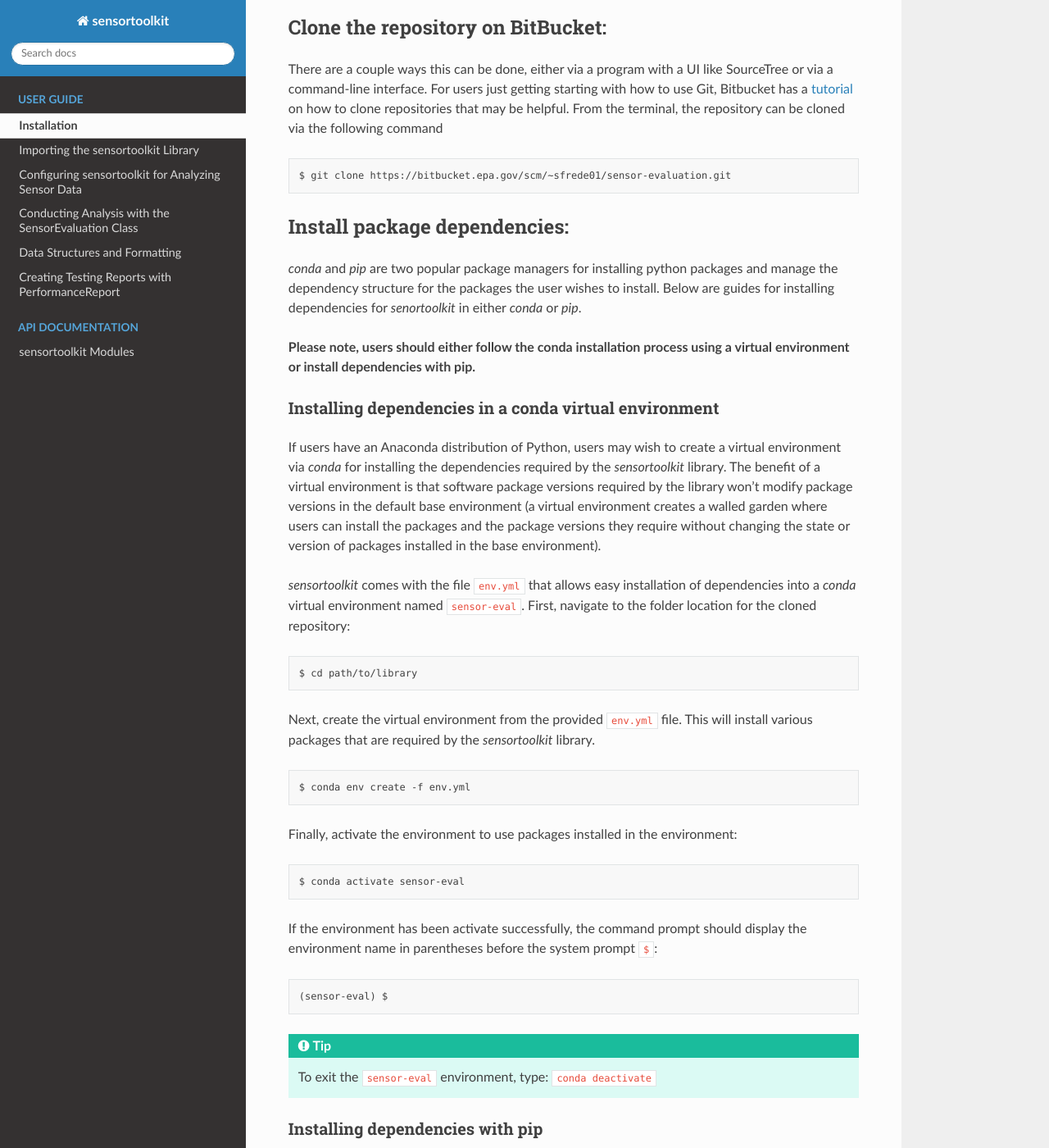
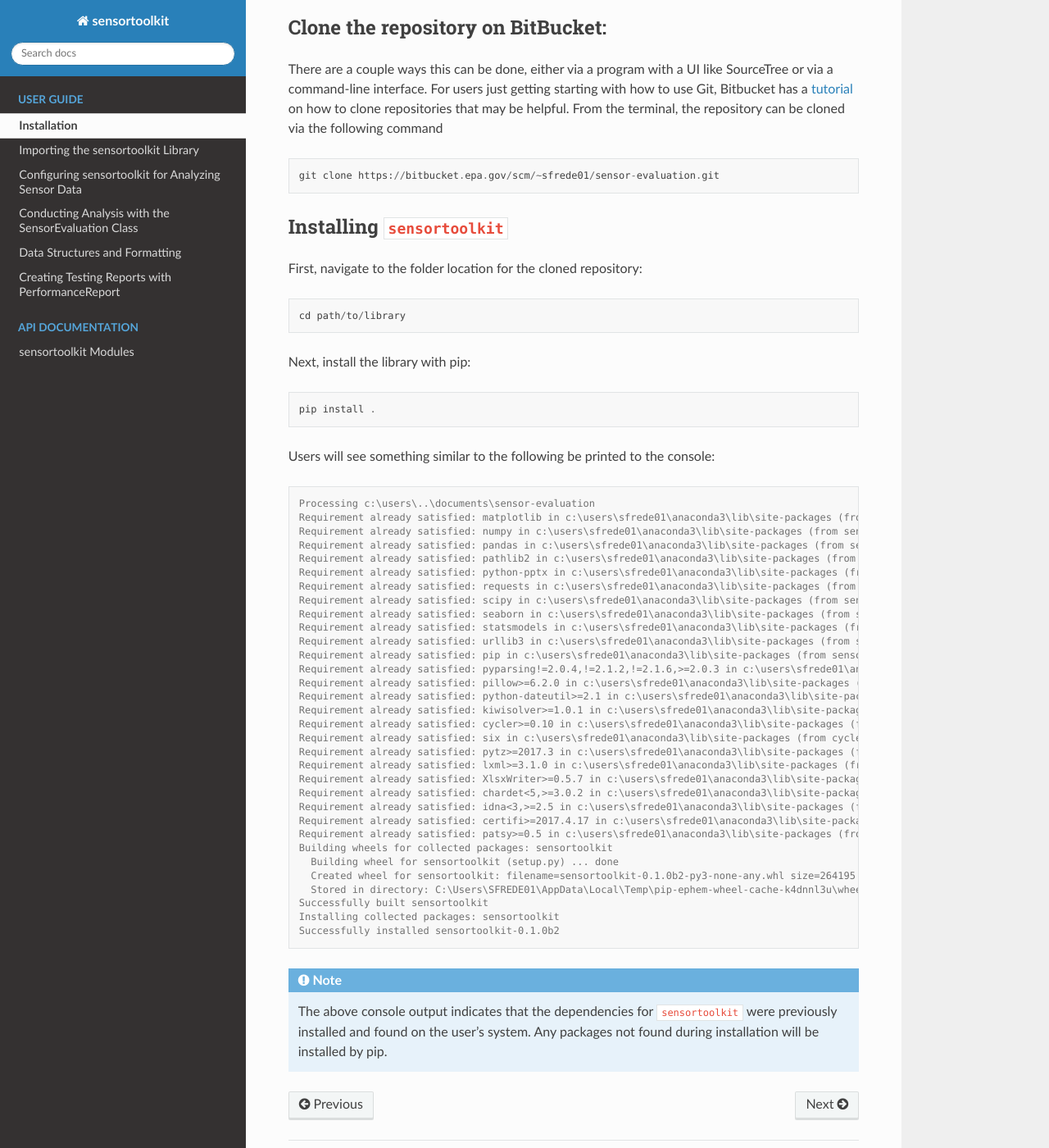
Before and after one commit to USEPA/sensortoolkit, a Sphinx documentation site: the page built from docs/source/install.rst, in a window 1280 px wide and 1400 px high, scrolled down 263 px. Shown: the whole window at 82% size. Built offline with Sphinx 7.4.7 and the Read the Docs theme 2.0.0, drawn with Linux system fonts in a browser that asks for light colours; some of the changed text lies outside the part shown.

Commit message:
Comment out section for installing with conda or pip (main reason for difference being installation of dependencies). Move to setuptools for the install setup.py means that pip will be used to install the sensortoolkit library and will check for required dependencies.

```diff
--- a/docs/source/install.rst
+++ b/docs/source/install.rst
@@ -19,91 +19,147 @@ repository can be cloned via the following command
 
 ::
 
-  $ git clone https://bitbucket.epa.gov/scm/~sfrede01/sensor-evaluation.git
-
-Install package dependencies:
------------------------------
-
-`conda` and `pip` are two popular package managers for installing python packages
-and manage the dependency structure for the packages the user wishes to install.
-Below are guides for installing dependencies for `senortoolkit` in either `conda`
-or `pip`.
-
-**Please note, users should either follow the conda installation process
-using a virtual environment or install dependencies with pip.**
+  git clone https://bitbucket.epa.gov/scm/~sfrede01/sensor-evaluation.git
 
 
-Installing dependencies in a conda virtual environment
-^^^^^^^^^^^^^^^^^^^^^^^^^^^^^^^^^^^^^^^^^^^^^^^^^^^^^^
-
-If users have an Anaconda distribution of Python, users may wish to create a virtual
-environment via `conda` for installing the dependencies required by the `sensortoolkit`
-library. The benefit of a virtual environment is that software package versions
-required by the library won't modify package versions in the
-default base environment (a virtual environment creates a walled garden where
-users can install the packages and the package versions they require without
-changing the state or version of packages installed in the base environment).
-
-`sensortoolkit` comes with the file ``env.yml`` that allows easy installation of
-dependencies into a `conda` virtual environment named ``sensor-eval``. First,
-navigate to the folder location for the cloned repository:
-::
-  $ cd path/to/library
-
-Next, create the virtual environment from the provided ``env.yml`` file. This
-will install various packages that are required by the `sensortoolkit` library.
-::
-
-  $ conda env create -f env.yml
-
-Finally, activate the environment to use packages installed in the environment:
-::
-
-  $ conda activate sensor-eval
-
-If the environment has been activate successfully, the command prompt should
-display the environment name in parentheses before the system prompt ``$``:
-::
-
-  (sensor-eval) $
-
-.. tip::
-
-    To exit the ``sensor-eval`` environment, type: ``conda deactivate``
-
-
-Installing dependencies with pip
-^^^^^^^^^^^^^^^^^^^^^^^^^^^^^^^^
-.. warning::
-
-    `conda` users are discouraged from using pip to install dependencies, as
-    packages installed via `pip` may supersede previously installed packages
-    via `conda`. In addition, `conda` and `pip` manage dependencies differently,
-    and this may lead to potential issues if users wish to update package versions
-    at a future point.
+Installing ``sensortoolkit``
+--------------------------
 
 First, navigate to the folder location for the cloned repository:
 ::
+  cd path/to/library
 
-  $ cd path/to/library
+Next, install the library with pip:
+::
+  pip install .
 
-A list of dependencies and package versions is provided in the ``requirements.txt``
-file within the main directory of the library. Dependencies are installed with
-`pip` via the following command:
-::
+Users will see something similar to the following be printed to the console:
 
-  $ pip install –r requirements.txt --user
+.. code-block:: console
 
-Run ``setup.py``
-----------------------------------
+  Processing c:\users\..\documents\sensor-evaluation
+  Requirement already satisfied: matplotlib in c:\users\sfrede01\anaconda3\lib\site-packages (from sensortoolkit==0.1.0b2) (3.3.4)
+  Requirement already satisfied: numpy in c:\users\sfrede01\anaconda3\lib\site-packages (from sensortoolkit==0.1.0b2) (1.20.1)
+  Requirement already satisfied: pandas in c:\users\sfrede01\anaconda3\lib\site-packages (from sensortoolkit==0.1.0b2) (1.2.4)
+  Requirement already satisfied: pathlib2 in c:\users\sfrede01\anaconda3\lib\site-packages (from sensortoolkit==0.1.0b2) (2.3.5)
+  Requirement already satisfied: python-pptx in c:\users\sfrede01\anaconda3\lib\site-packages (from sensortoolkit==0.1.0b2) (0.6.18)
+  Requirement already satisfied: requests in c:\users\sfrede01\anaconda3\lib\site-packages (from sensortoolkit==0.1.0b2) (2.25.1)
+  Requirement already satisfied: scipy in c:\users\sfrede01\anaconda3\lib\site-packages (from sensortoolkit==0.1.0b2) (1.6.2)
+  Requirement already satisfied: seaborn in c:\users\sfrede01\anaconda3\lib\site-packages (from sensortoolkit==0.1.0b2) (0.11.1)
+  Requirement already satisfied: statsmodels in c:\users\sfrede01\anaconda3\lib\site-packages (from sensortoolkit==0.1.0b2) (0.12.2)
+  Requirement already satisfied: urllib3 in c:\users\sfrede01\anaconda3\lib\site-packages (from sensortoolkit==0.1.0b2) (1.26.4)
+  Requirement already satisfied: pip in c:\users\sfrede01\anaconda3\lib\site-packages (from sensortoolkit==0.1.0b2) (21.0.1)
+  Requirement already satisfied: pyparsing!=2.0.4,!=2.1.2,!=2.1.6,>=2.0.3 in c:\users\sfrede01\anaconda3\lib\site-packages (from matplotlib->sensortoolkit==0.1.0b2) (2.4.7)
+  Requirement already satisfied: pillow>=6.2.0 in c:\users\sfrede01\anaconda3\lib\site-packages (from matplotlib->sensortoolkit==0.1.0b2) (8.2.0)
+  Requirement already satisfied: python-dateutil>=2.1 in c:\users\sfrede01\anaconda3\lib\site-packages (from matplotlib->sensortoolkit==0.1.0b2) (2.8.1)
+  Requirement already satisfied: kiwisolver>=1.0.1 in c:\users\sfrede01\anaconda3\lib\site-packages (from matplotlib->sensortoolkit==0.1.0b2) (1.3.1)
+  Requirement already satisfied: cycler>=0.10 in c:\users\sfrede01\anaconda3\lib\site-packages (from matplotlib->sensortoolkit==0.1.0b2) (0.10.0)
+  Requirement already satisfied: six in c:\users\sfrede01\anaconda3\lib\site-packages (from cycler>=0.10->matplotlib->sensortoolkit==0.1.0b2) (1.15.0)
+  Requirement already satisfied: pytz>=2017.3 in c:\users\sfrede01\anaconda3\lib\site-packages (from pandas->sensortoolkit==0.1.0b2) (2021.1)
+  Requirement already satisfied: lxml>=3.1.0 in c:\users\sfrede01\anaconda3\lib\site-packages (from python-pptx->sensortoolkit==0.1.0b2) (4.6.3)
+  Requirement already satisfied: XlsxWriter>=0.5.7 in c:\users\sfrede01\anaconda3\lib\site-packages (from python-pptx->sensortoolkit==0.1.0b2) (1.3.8)
+  Requirement already satisfied: chardet<5,>=3.0.2 in c:\users\sfrede01\anaconda3\lib\site-packages (from requests->sensortoolkit==0.1.0b2) (4.0.0)
+  Requirement already satisfied: idna<3,>=2.5 in c:\users\sfrede01\anaconda3\lib\site-packages (from requests->sensortoolkit==0.1.0b2) (2.10)
+  Requirement already satisfied: certifi>=2017.4.17 in c:\users\sfrede01\anaconda3\lib\site-packages (from requests->sensortoolkit==0.1.0b2) (2020.12.5)
+  Requirement already satisfied: patsy>=0.5 in c:\users\sfrede01\anaconda3\lib\site-packages (from statsmodels->sensortoolkit==0.1.0b2) (0.5.1)
+  Building wheels for collected packages: sensortoolkit
+    Building wheel for sensortoolkit (setup.py) ... done
+    Created wheel for sensortoolkit: filename=sensortoolkit-0.1.0b2-py3-none-any.whl size=264195 sha256=255f3b7f2818bc10ed695d7bbdf9facfcde8fbe88866621d77cba99376ef8fbb
+    Stored in directory: C:\Users\SFREDE01\AppData\Local\Temp\pip-ephem-wheel-cache-k4dnnl3u\wheels\d0\5d\9f\8f5c8d55a67e2c9d9ff85111d0e96da3ef3782e3356c46e010
+  Successfully built sensortoolkit
+  Installing collected packages: sensortoolkit
+  Successfully installed sensortoolkit-0.1.0b2
 
-The last step in the installation process is ensuring that the ``sensortoolkit``
-package modules can be imported from any directory location on a users system. For Anaconda
-users, packages are placed in a directory location with a path that should look
-something like ``user/Anaconda3/Lib/site-packages``.
+.. note::
 
-To run the setup.py module, open a command line utility and ensure that the current
-directory is the location of the cloned repository. Then type the following command:
-::
+  The above console output indicates that the dependencies for ``sensortoolkit``
+  were previously installed and found on the user's system. Any packages not found
+  during installation will be installed by pip.
 
-  $ python setup.py install
+..
+  Install package dependencies:
+  -----------------------------
+
+  `conda` and `pip` are two popular package managers for installing python packages
+  and manage the dependency structure for the packages the user wishes to install.
+  Below are guides for installing dependencies for `senortoolkit` in either `conda`
+  or `pip`.
+
+  **Please note, users should either follow the conda installation process
+  using a virtual environment or install dependencies with pip.**
+
+
+  Installing dependencies in a conda virtual environment
+  ^^^^^^^^^^^^^^^^^^^^^^^^^^^^^^^^^^^^^^^^^^^^^^^^^^^^^^
+
+  If users have an Anaconda distribution of Python, users may wish to create a virtual
+  environment via `conda` for installing the dependencies required by the `sensortoolkit`
+  library. The benefit of a virtual environment is that software package versions
+  required by the library won't modify package versions in the
+  default base environment (a virtual environment creates a walled garden where
+  users can install the packages and the package versions they require without
+  changing the state or version of packages installed in the base environment).
+
+  `sensortoolkit` comes with the file ``env.yml`` that allows easy installation of
+  dependencies into a `conda` virtual environment named ``sensor-eval``. First,
+  navigate to the folder location for the cloned repository:
+  ::
+    $ cd path/to/library
+
+  Next, create the virtual environment from the provided ``env.yml`` file. This
+  will install various packages that are required by the `sensortoolkit` library.
+  ::
+
+    $ conda env create -f env.yml
+
+  Finally, activate the environment to use packages installed in the environment:
+  ::
+
+    $ conda activate sensor-eval
+
+  If the environment has been activate successfully, the command prompt should
+  display the environment name in parentheses before the system prompt ``$``:
+  ::
+
+    (sensor-eval) $
+
+  .. tip::
+
+      To exit the ``sensor-eval`` environment, type: ``conda deactivate``
+
+
+  Installing dependencies with pip
+  ^^^^^^^^^^^^^^^^^^^^^^^^^^^^^^^^
+  .. warning::
+
+      `conda` users are discouraged from using pip to install dependencies, as
+      packages installed via `pip` may supersede previously installed packages
+      via `conda`. In addition, `conda` and `pip` manage dependencies differently,
+      and this may lead to potential issues if users wish to update package versions
+      at a future point.
+
+  First, navigate to the folder location for the cloned repository:
+  ::
+
+    $ cd path/to/library
+
+  A list of dependencies and package versions is provided in the ``requirements.txt``
+  file within the main directory of the library. Dependencies are installed with
+  `pip` via the following command:
+  ::
+
+    $ pip install –r requirements.txt --user
+
+  Run ``setup.py``
+  ----------------------------------
+
+  The last step in the installation process is ensuring that the ``sensortoolkit``
+  package modules can be imported from any directory location on a users system. For Anaconda
+  users, packages are placed in a directory location with a path that should look
+  something like ``user/Anaconda3/Lib/site-packages``.
+
+  To run the setup.py module, open a command line utility and ensure that the current
+  directory is the location of the cloned repository. Then type the following command:
+  ::
+
+    $ python setup.py install
```
